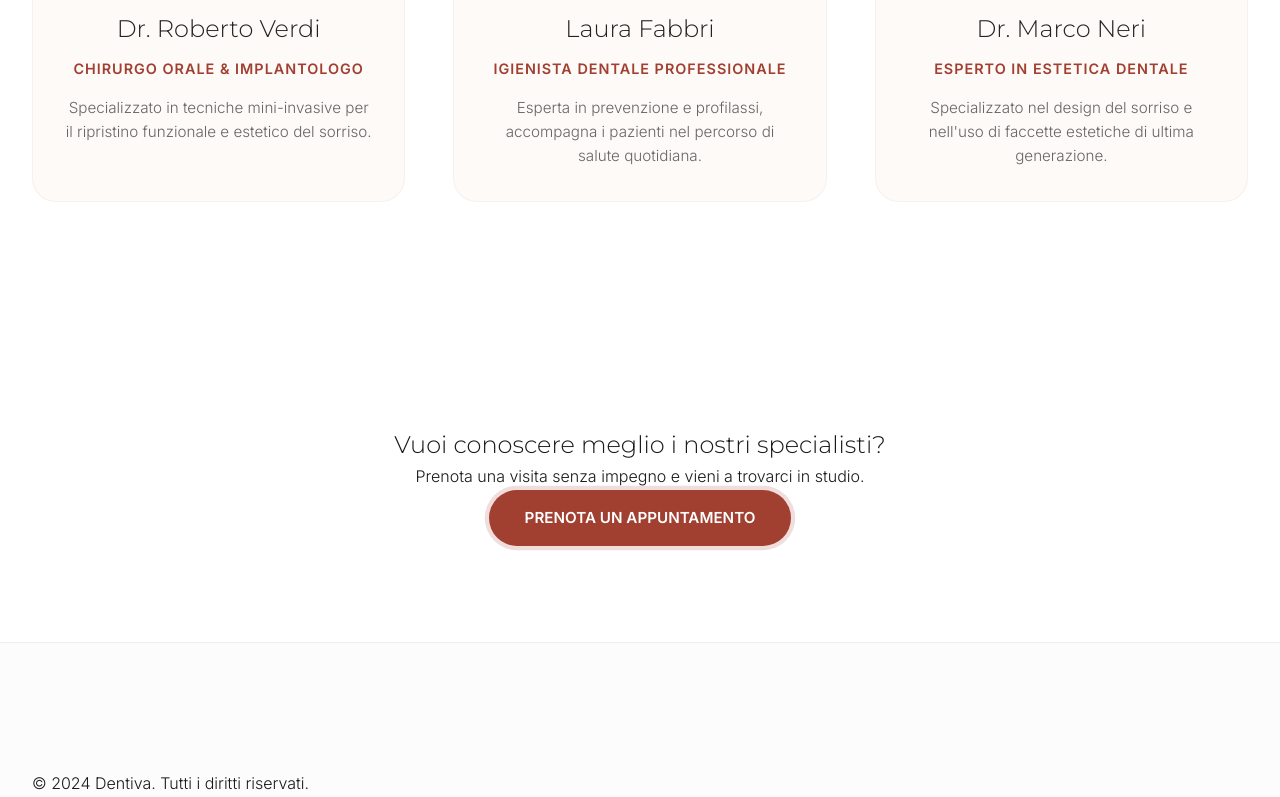
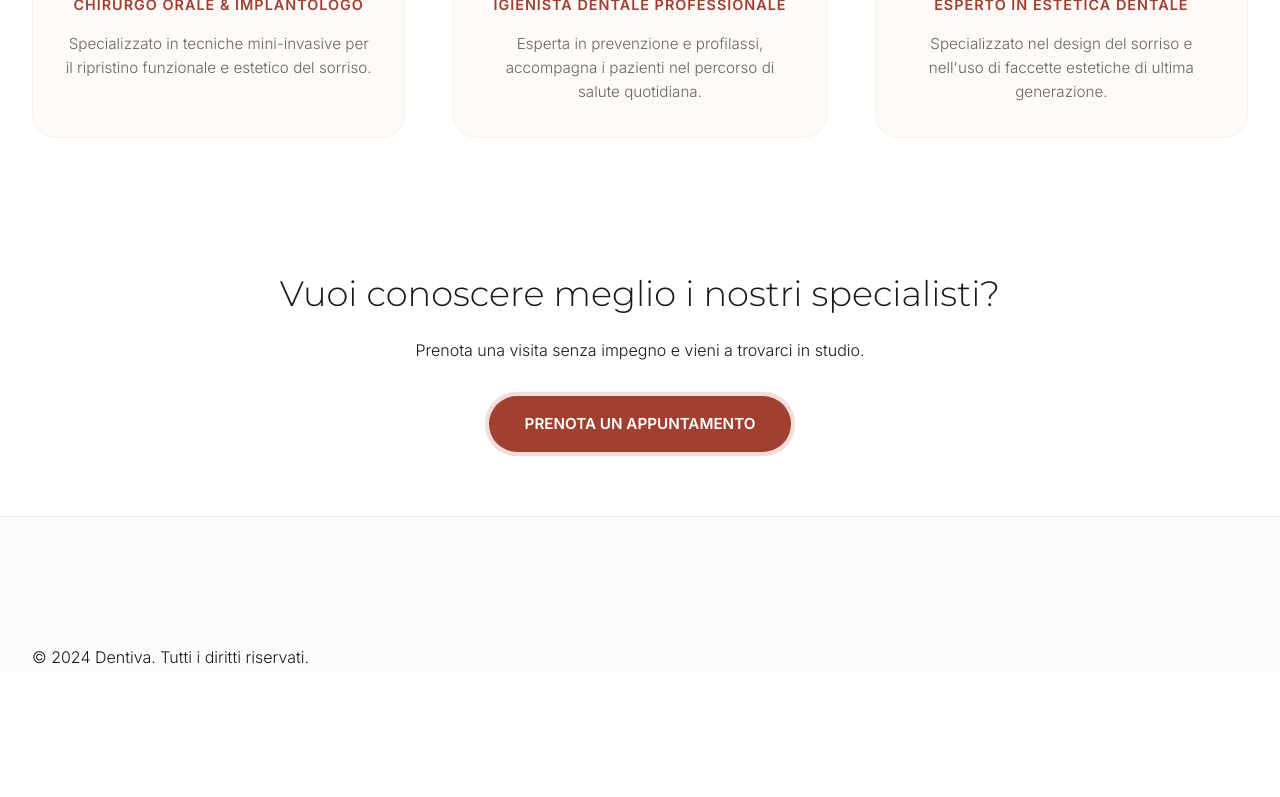
Before and after one commit to belpietrodavide01-beep/studio-dentistico, a plain HTML site: page team.html in a window 1280 px wide. Shown: the part 1923-2720 px from the top of the page. After the commit the page ends 2594 px from the top, so only its background shows below. Drawn offline with Linux system fonts and the light colour scheme.

Commit message:
Optimize vertical spacing in CTA banner and staff section

```diff
--- a/style.css
+++ b/style.css
@@ -745,22 +745,27 @@
 
 /* CTA Banner Section */
 .cta-banner {
-    padding: 6rem 0;
+    padding: 4rem 0;
     text-align: center;
     background-color: var(--bg-white);
 }
 
-.cta-text {
+.cta-banner h2 {
     font-size: 2.2rem;
     font-weight: 600;
-    margin-bottom: 2.5rem;
+    margin-bottom: 1rem;
     color: var(--text-color);
+}
+
+.cta-banner p {
+    margin-bottom: 2rem;
+    color: var(--text-color-light);
 }
 
 /* Footer Section */
 .footer {
     position: relative;
-    padding-top: 400px; /* Space for the image */
+    padding-top: 100px; /* Reduced from 400px */
     background-color: var(--bg-white);
 }
 
@@ -2110,7 +2115,7 @@
 
 /* Staff Section */
 .staff-section {
-    padding: 8rem 0;
+    padding: 4rem 0;
     background: #fff;
 }
 
```
